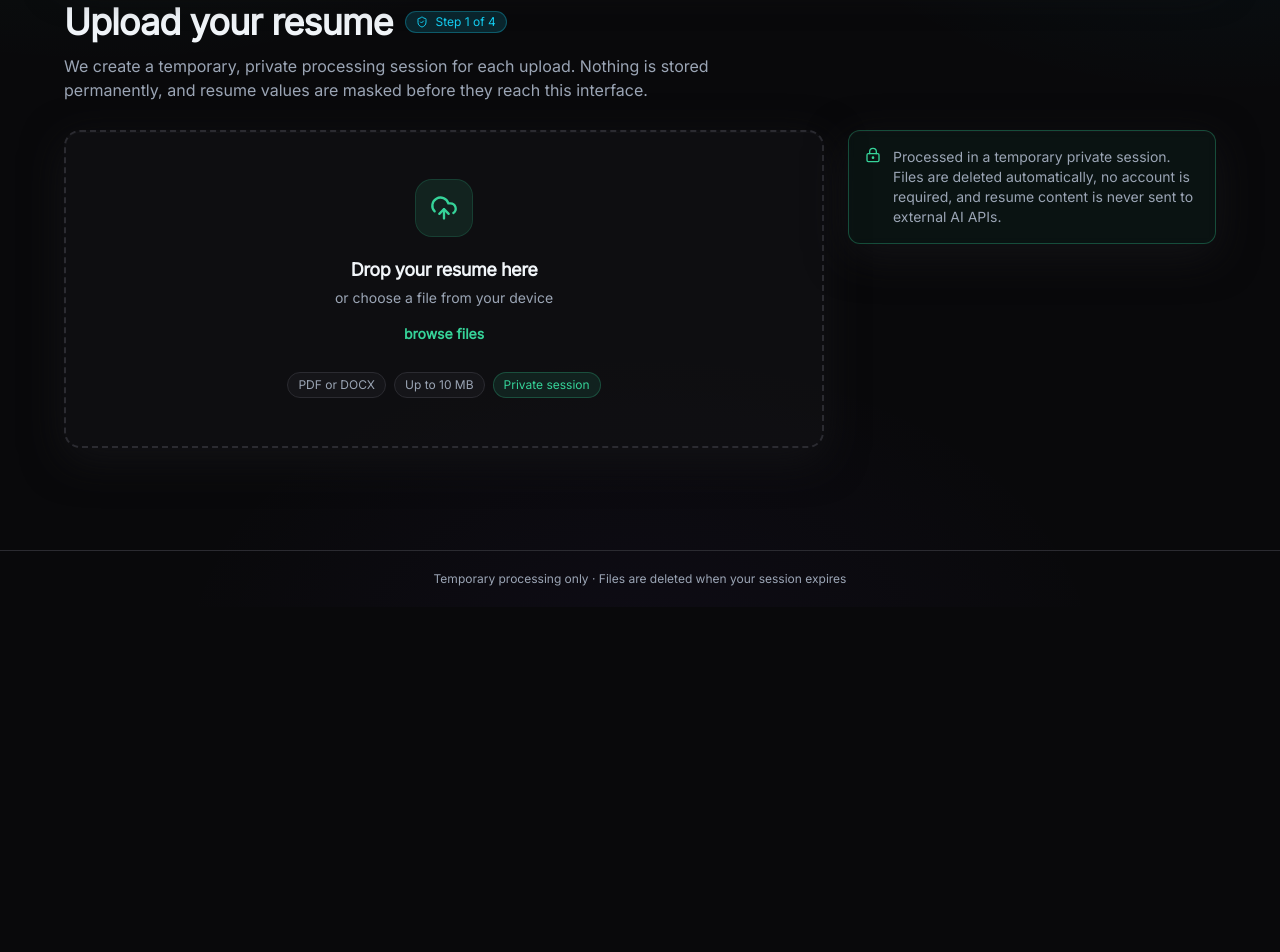
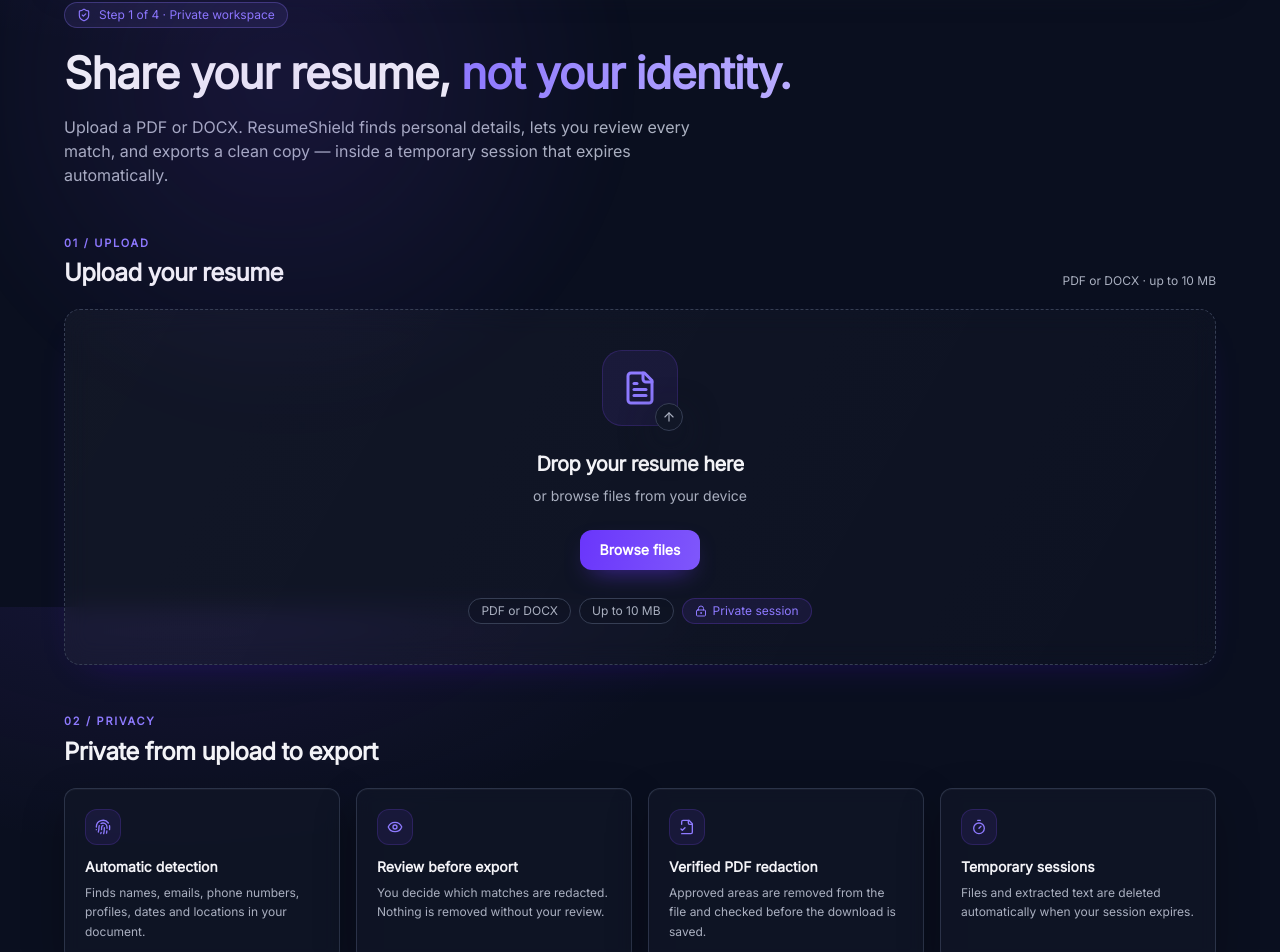
Before and after one commit to py43-cmd/Resumeshied, a React (Vite) app in the folder client/: page /upload in a window 1280 px wide. Shown: the part 193-1145 px from the top of the page. Before the commit the page ends 800 px from the top, so only its background shows below. Built offline with nearby package versions, Linux system fonts and the light colour scheme; no server answers.

Commit message:
feat: redesign upload page with premium dark AI-SaaS UI

```diff
--- a/client/src/components/layout/AppShell.jsx
+++ b/client/src/components/layout/AppShell.jsx
@@ -1,5 +1,5 @@
 import { Link, NavLink } from 'react-router-dom';
-import { Clock3, LayoutDashboard, UploadCloud } from 'lucide-react';
+import { Clock3, LayoutDashboard, LockKeyhole, UploadCloud } from 'lucide-react';
 
 import { useSession } from '../../context/SessionContext.jsx';
 import { BrandMark } from '../ui/BrandMark.jsx';
@@ -24,7 +24,7 @@ export function AppShell({ children }) {
 
   return (
     <div className="relative flex min-h-screen flex-col">
-      <div aria-hidden="true" className="pointer-events-none fixed inset-0 grid-backdrop opacity-25" />
+      <div aria-hidden="true" className="pointer-events-none fixed inset-0 grid-backdrop opacity-[0.12]" />
 
       <header className="sticky top-0 z-40 border-b border-border bg-background/85 backdrop-blur-xl">
         <div className="relative">
@@ -107,8 +107,11 @@ export function AppShell({ children }) {
 
       <main className="container relative z-10 flex-1 py-10">{children}</main>
 
-      <footer className="relative z-10 border-t border-border py-5 text-center text-xs text-muted-foreground">
-        Temporary processing only · Files are deleted when your session expires
+      <footer className="relative z-10 border-t border-border py-5">
+        <div className="container flex flex-wrap items-center justify-center gap-2 text-center text-xs text-muted-foreground">
+          <LockKeyhole className="h-3.5 w-3.5 text-accent" aria-hidden="true" />
+          Temporary processing only · Files are deleted when your session expires
+        </div>
       </footer>
     </div>
   );
--- a/client/src/components/layout/navStyles.js
+++ b/client/src/components/layout/navStyles.js
@@ -5,7 +5,7 @@ export function navPillClass(active = false) {
   return cn(
     'inline-flex items-center gap-2 whitespace-nowrap rounded-full px-3.5 py-1.5 text-xs font-medium transition-colors',
     active
-      ? 'bg-primary/15 text-primary'
+      ? 'bg-primary/15 text-accent'
       : 'text-muted-foreground hover:bg-muted hover:text-foreground',
   );
 }
--- a/client/src/components/shared/PrivacyNote.jsx
+++ b/client/src/components/shared/PrivacyNote.jsx
@@ -1,18 +1,20 @@
 import { LockKeyhole } from 'lucide-react';
-import { Alert, AlertDescription } from '../ui/Alert.jsx';
 
 export function PrivacyNote({ children }) {
   return (
-    <Alert variant="info">
-      <LockKeyhole className="h-4 w-4 text-primary" aria-hidden="true" />
-      <AlertDescription>
+    <section className="surface-panel rounded-2xl p-5 sm:p-6" aria-label="Privacy note">
+      <div className="mb-3 inline-flex items-center gap-2 rounded-full border border-primary/25 bg-primary/10 px-3 py-1 text-[11px] font-semibold uppercase tracking-[0.12em] text-accent">
+        <LockKeyhole className="h-3.5 w-3.5" aria-hidden="true" />
+        Privacy by design
+      </div>
+      <p className="text-sm leading-relaxed text-muted-foreground">
         {children ?? (
           <>
             Processed in a temporary private session. Files are deleted automatically,
-            no account is required, and resume content is never sent to external AI APIs.
+            no account is required, and resume values are masked before they reach this interface.
           </>
         )}
-      </AlertDescription>
-    </Alert>
+      </p>
+    </section>
   );
 }
--- a/client/src/components/ui/Badge.jsx
+++ b/client/src/components/ui/Badge.jsx
@@ -7,9 +7,9 @@ const badgeVariants = cva(
   {
     variants: {
       variant: {
-        default: 'border-primary/30 bg-primary/15 text-primary',
+        default: 'border-primary/30 bg-primary/15 text-accent',
         outline: 'border-border bg-surface/60 text-foreground',
-        accent: 'border-accent/30 bg-accent/15 text-accent',
+        accent: 'border-accent/30 bg-accent/10 text-accent',
         success: 'border-success/30 bg-success/15 text-success',
         warning: 'border-warning/30 bg-warning/15 text-warning',
         destructive: 'border-destructive/30 bg-destructive/15 text-destructive',
--- a/client/src/components/ui/Button.jsx
+++ b/client/src/components/ui/Button.jsx
@@ -8,12 +8,14 @@ const buttonVariants = cva(
   {
     variants: {
       variant: {
-        default: 'bg-primary text-primary-foreground shadow-card hover:bg-primary-hover',
-        secondary: 'bg-muted text-foreground hover:bg-muted/70 hover:text-primary',
-        outline: 'border border-border bg-surface/70 text-foreground hover:border-primary/40 hover:bg-primary/5 hover:text-primary',
+        default:
+          'bg-cta text-white shadow-[0_10px_28px_-12px_rgba(106,54,251,0.75)] hover:brightness-110',
+        secondary: 'bg-muted text-foreground hover:bg-muted/70 hover:text-accent',
+        outline:
+          'border border-border bg-surface/70 text-foreground hover:border-primary/50 hover:bg-primary/10 hover:text-accent',
         ghost: 'text-muted-foreground hover:bg-muted hover:text-foreground',
         destructive: 'bg-destructive text-destructive-foreground shadow-card hover:opacity-90',
-        link: 'text-primary underline-offset-4 hover:underline',
+        link: 'text-accent underline-offset-4 hover:underline',
       },
       size: {
         default: 'h-10 px-4 py-2',
--- a/client/src/components/upload/Dropzone.jsx
+++ b/client/src/components/upload/Dropzone.jsx
@@ -1,13 +1,91 @@
 import { useRef, useState } from 'react';
-import { UploadCloud } from 'lucide-react';
+import {
+  AlertTriangle,
+  ArrowUp,
+  CheckCircle2,
+  FileText,
+  Loader2,
+  LockKeyhole,
+  UploadCloud,
+} from 'lucide-react';
+
 import { cn } from '../../lib/utils.js';
 
-export function Dropzone({ onFile, disabled = false }) {
+const STATUS_COPY = {
+  idle: {
+    title: 'Drop your resume here',
+    hint: 'or browse files from your device',
+    action: 'Browse files',
+  },
+  selected: {
+    title: 'Resume selected',
+    hint: 'Checking the file before we upload it',
+    action: 'Choose another file',
+  },
+  uploading: {
+    title: 'Uploading your resume',
+    hint: 'Keep this tab open while we transfer the file',
+    action: 'Choose another file',
+  },
+  extracting: {
+    title: 'Reading your document',
+    hint: 'Extracting text and page layout',
+    action: 'Choose another file',
+  },
+  success: {
+    title: 'Resume ready to review',
+    hint: 'Upload a different file to replace it',
+    action: 'Choose another file',
+  },
+  error: {
+    title: 'We could not process that file',
+    hint: 'Check the message below and try another file',
+    action: 'Try another file',
+  },
+};
+
+export function Dropzone({ onFile, disabled = false, status = 'idle' }) {
   const inputRef = useRef(null);
+  const dragDepth = useRef(0);
   const [isDragging, setIsDragging] = useState(false);
+
+  const current = STATUS_COPY[status] ?? STATUS_COPY.idle;
+  const copy = isDragging
+    ? { title: 'Drop to upload', hint: 'Release to start processing', action: current.action }
+    : current;
+
+  const spinning = !isDragging && ['selected', 'uploading', 'extracting'].includes(status);
+
+  let Icon = FileText;
+  if (isDragging) Icon = UploadCloud;
+  else if (status === 'success') Icon = CheckCircle2;
+  else if (status === 'error') Icon = AlertTriangle;
+  else if (spinning) Icon = Loader2;
+
+  const iconTone = isDragging
+    ? 'border-primary/40 bg-primary/15 text-accent'
+    : status === 'success'
+      ? 'border-success/30 bg-success/10 text-success'
+      : status === 'error'
+        ? 'border-destructive/30 bg-destructive/10 text-destructive'
+        : 'border-primary/20 bg-primary/10 text-accent';
+
+  function handleDragEnter(event) {
+    event.preventDefault();
+    if (disabled) return;
+    dragDepth.current += 1;
+    setIsDragging(true);
+  }
+
+  function handleDragLeave(event) {
+    event.preventDefault();
+    dragDepth.current = Math.max(0, dragDepth.current - 1);
+    if (dragDepth.current === 0) setIsDragging(false);
+  }
 
   function handleDrop(event) {
     event.preventDefault();
+    dragDepth.current = 0;
     setIsDragging(false);
     if (disabled) return;
     const file = event.dataTransfer.files?.[0];
@@ -15,57 +93,74 @@ export function Dropzone({ onFile, disabled = false }) {
   }
 
   return (
-    <div
-      onDragEnter={(event) => {
-        event.preventDefault();
-        if (!disabled) setIsDragging(true);
-      }}
-      onDragOver={(event) => event.preventDefault()}
-      onDragLeave={() => setIsDragging(false)}
-      onDrop={handleDrop}
-      className={cn(
-        'group flex flex-col items-center justify-center rounded-2xl border-2 border-dashed border-border bg-card/60 p-12 text-center shadow-card transition-colors hover:border-primary/40',
-        isDragging && 'border-primary bg-primary/10',
-        disabled && 'pointer-events-none opacity-60',
-      )}
-    >
-      <span
-        className={cn(
-          'mb-5 flex h-14 w-14 items-center justify-center rounded-2xl bg-primary/10 text-primary ring-1 ring-primary/25 transition-transform duration-300',
-          !disabled && 'group-hover:scale-105',
-          isDragging && 'scale-110 bg-primary/20',
-        )}
-      >
-        <UploadCloud className="h-7 w-7" aria-hidden="true" />
-      </span>
-      <p className="text-lg font-semibold tracking-tight">Drop your resume here</p>
-      <p className="mt-1 text-sm text-muted-foreground">or choose a file from your device</p>
-      <button
-        type="button"
-        className="mt-3 rounded-lg px-2 py-1 text-sm font-semibold text-primary underline-offset-4 transition-colors hover:text-accent hover:underline focus-visible:outline-none focus-visible:ring-2 focus-visible:ring-primary focus-visible:ring-offset-2 focus-visible:ring-offset-background"
-        onClick={() => inputRef.current?.click()}
-        disabled={disabled}
-      >
-        browse files
-      </button>
-      <div className="mt-6 flex flex-wrap items-center justify-center gap-2 text-xs text-muted-foreground">
-        <span className="rounded-full border border-border bg-muted/50 px-2.5 py-1">PDF or DOCX</span>
-        <span className="rounded-full border border-border bg-muted/50 px-2.5 py-1">Up to 10 MB</span>
-        <span className="rounded-full border border-primary/25 bg-primary/10 px-2.5 py-1 text-primary">
-          Private session
-        </span>
-      </div>
+    <div className="relative">
       <input
+        id="resume-upload-input"
         ref={inputRef}
         type="file"
         accept=".pdf,.docx,application/pdf,application/vnd.openxmlformats-officedocument.wordprocessingml.document"
-        className="hidden"
+        className="peer sr-only"
+        disabled={disabled}
         onChange={(event) => {
           const file = event.target.files?.[0];
           if (file) onFile(file);
           event.target.value = '';
         }}
       />
+
+      <label
+        htmlFor="resume-upload-input"
+        onDragEnter={handleDragEnter}
+        onDragOver={(event) => event.preventDefault()}
+        onDragLeave={handleDragLeave}
+        onDrop={handleDrop}
+        className={cn(
+          'upload-zone group relative flex min-h-[288px] cursor-pointer flex-col items-center justify-center rounded-2xl border border-dashed px-6 py-10 text-center shadow-[0_14px_40px_-26px_rgba(75,12,223,0.45)] sm:min-h-[320px]',
+          'transition-[border-color,background-color,box-shadow] duration-200',
+          'peer-focus-visible:ring-2 peer-focus-visible:ring-ring peer-focus-visible:ring-offset-2 peer-focus-visible:ring-offset-background',
+          !isDragging && !['success', 'error'].includes(status) && 'border-border hover:border-primary/45',
+          isDragging && 'border-primary bg-primary/10 shadow-glow',
+          status === 'success' && !isDragging && 'border-success/40',
+          status === 'error' && !isDragging && 'border-destructive/40',
+          disabled && 'pointer-events-none opacity-60',
+        )}
+      >
+        <span
+          className={cn(
+            'relative flex h-[76px] w-[76px] items-center justify-center rounded-[20px] border',
+            'transition-transform duration-200 group-hover:scale-[1.03]',
+            isDragging && 'scale-105',
+            iconTone,
+          )}
+        >
+          <Icon className={cn('h-9 w-9', spinning && 'animate-spin')} aria-hidden="true" />
+          <span className="absolute -bottom-1.5 -right-1.5 flex h-7 w-7 items-center justify-center rounded-full border border-border bg-surface text-muted-foreground shadow-card">
+            <ArrowUp className="h-3.5 w-3.5" aria-hidden="true" />
+          </span>
+        </span>
+
+        <p aria-live="polite" className="mt-6 text-lg font-semibold tracking-tight sm:text-xl">
+          {copy.title}
+        </p>
+        <p className="mt-2 text-sm text-muted-foreground">{copy.hint}</p>
+
+        <span className="mt-6 inline-flex h-10 items-center justify-center rounded-lg bg-cta px-5 text-sm font-semibold text-white shadow-[0_10px_26px_-12px_rgba(106,54,251,0.8)] transition-[filter] duration-200 group-hover:brightness-110">
+          {copy.action}
+        </span>
+
+        <div className="mt-7 flex flex-wrap items-center justify-center gap-2 text-[11px] font-medium text-muted-foreground sm:text-xs">
+          <span className="rounded-full border border-border bg-background/40 px-3 py-1">
+            PDF or DOCX
+          </span>
+          <span className="rounded-full border border-border bg-background/40 px-3 py-1">
+            Up to 10 MB
+          </span>
+          <span className="inline-flex items-center gap-1.5 rounded-full border border-primary/25 bg-primary/10 px-3 py-1 text-accent">
+            <LockKeyhole className="h-3 w-3" aria-hidden="true" />
+            Private session
+          </span>
+        </div>
+      </label>
     </div>
   );
 }
--- a/client/src/pages/UploadPage.jsx
+++ b/client/src/pages/UploadPage.jsx
@@ -1,7 +1,15 @@
 import { useState } from 'react';
 import { useNavigate } from 'react-router-dom';
 import { toast } from 'sonner';
-import { AlertTriangle, LockKeyhole, ShieldCheck } from 'lucide-react';
+import {
+  AlertTriangle,
+  Eye,
+  FileCheck2,
+  Fingerprint,
+  LockKeyhole,
+  ShieldCheck,
+  Timer,
+} from 'lucide-react';
 
 import { Stepper } from '../components/shared/Stepper.jsx';
 import { PrivacyNote } from '../components/shared/PrivacyNote.jsx';
@@ -18,6 +26,38 @@ import {
 import { validateFile } from '../lib/fileValidation.js';
 import { useSession } from '../context/SessionContext.jsx';
 
+const FEATURES = [
+  {
+    icon: Fingerprint,
+    title: 'Automatic detection',
+    description: 'Finds names, emails, phone numbers, profiles, dates and locations in your document.',
+  },
+  {
+    icon: Eye,
+    title: 'Review before export',
+    description: 'You decide which matches are redacted. Nothing is removed without your review.',
+  },
+  {
+    icon: FileCheck2,
+    title: 'Verified PDF redaction',
+    description: 'Approved areas are removed from the file and checked before the download is saved.',
+  },
+  {
+    icon: Timer,
+    title: 'Temporary sessions',
+    description: 'Files and extracted text are deleted automatically when your session expires.',
+  },
+];
+
+const DROPZONE_STATUS = {
+  idle: 'idle',
+  validating: 'selected',
+  uploading: 'uploading',
+  extracting: 'extracting',
+  done: 'success',
+  error: 'error',
+};
+
 export default function UploadPage() {
   const navigate = useNavigate();
   const { sessionId, documentId, updateSession, clearSession } = useSession();
@@ -29,6 +69,7 @@ export default function UploadPage() {
   const [error, setError] = useState(null);
 
   const busy = ['validating', 'uploading', 'extracting'].includes(phase);
+  const dropzoneStatus = error ? 'error' : DROPZONE_STATUS[phase] ?? 'idle';
 
   async function handleFile(selected) {
     // Replacing a file destroys the previous temporary session first.
@@ -113,23 +154,35 @@ export default function UploadPage() {
     <div>
       <Stepper current={1} />
 
-      <div className="mb-7 space-y-3">
-        <div className="flex flex-wrap items-center gap-3">
-          <h1 className="text-3xl font-bold tracking-tight sm:text-4xl">Upload your resume</h1>
-          <Badge variant="accent" className="gap-2">
-            <ShieldCheck className="h-3 w-3" aria-hidden="true" />
-            Step 1 of 4
+      <section className="hero-glow relative mt-2 max-w-3xl">
+        <Badge variant="accent" className="w-fit gap-2 px-3 py-1">
+          <ShieldCheck className="h-3.5 w-3.5" aria-hidden="true" />
+          Step 1 of 4 · Private workspace
         </Badge>
+
+        <h1 className="mt-5 text-[2rem] font-semibold leading-[1.15] tracking-tight sm:text-[2.75rem]">
+          Share your resume, <span className="text-gradient">not your identity.</span>
+        </h1>
+        <p className="mt-4 max-w-2xl text-sm leading-relaxed text-muted-foreground sm:text-base">
+          Upload a PDF or DOCX. ResumeShield finds personal details, lets you review every match,
+          and exports a clean copy — inside a temporary session that expires automatically.
+        </p>
+      </section>
+
+      <section aria-labelledby="upload-heading" className="mt-10 space-y-5 sm:mt-12">
+        <div className="flex flex-wrap items-end justify-between gap-3">
+          <div>
+            <p className="text-[11px] font-semibold uppercase tracking-[0.16em] text-accent">
+              01 / Upload
+            </p>
+            <h2 id="upload-heading" className="mt-1.5 text-xl font-semibold tracking-tight sm:text-2xl">
+              Upload your resume
+            </h2>
           </div>
-        <p className="max-w-2xl text-sm leading-relaxed text-muted-foreground sm:text-base">
-          We create a temporary, private processing session for each upload. Nothing is stored
-          permanently, and resume values are masked before they reach this interface.
-        </p>
+          <p className="text-xs text-muted-foreground">PDF or DOCX · up to 10 MB</p>
         </div>
 
-      <div className="grid gap-6 lg:grid-cols-3">
-        <div className="space-y-5 lg:col-span-2">
-          <Dropzone onFile={handleFile} disabled={busy} />
+        <Dropzone onFile={handleFile} disabled={busy} status={dropzoneStatus} />
 
         {file && (
           <FileValidationCard
@@ -183,12 +236,35 @@ export default function UploadPage() {
             <AlertDescription>{error}</AlertDescription>
           </Alert>
         )}
+      </section>
+
+      <section aria-labelledby="privacy-heading" className="mt-12 space-y-5">
+        <div>
+          <p className="text-[11px] font-semibold uppercase tracking-[0.16em] text-accent">
+            02 / Privacy
+          </p>
+          <h2 id="privacy-heading" className="mt-1.5 text-xl font-semibold tracking-tight sm:text-2xl">
+            Private from upload to export
+          </h2>
         </div>
 
-        <div className="self-start lg:sticky lg:top-24">
+        <div className="grid gap-4 sm:grid-cols-2 lg:grid-cols-4">
+          {FEATURES.map(({ icon: Icon, title, description }) => (
+            <div
+              key={title}
+              className="surface-panel rounded-xl p-4 transition-colors hover:border-primary/30 sm:p-5"
+            >
+              <span className="mb-3 flex h-9 w-9 items-center justify-center rounded-lg border border-primary/20 bg-primary/10 text-accent">
+                <Icon className="h-4 w-4" aria-hidden="true" />
+              </span>
+              <h3 className="text-sm font-semibold text-foreground">{title}</h3>
+              <p className="mt-1.5 text-xs leading-relaxed text-muted-foreground">{description}</p>
+            </div>
+          ))}
+        </div>
+
         <PrivacyNote />
-        </div>
-      </div>
+      </section>
     </div>
   );
 }
--- a/client/src/styles/index.css
+++ b/client/src/styles/index.css
@@ -10,37 +10,37 @@
 
 @layer base {
   :root {
-    /* Obsidian palette */
-    --background: 240 10% 4%;
-    --foreground: 210 40% 96%;
+    /* Midnight palette: deep navy surface, lavender accent, restrained contrast. */
+    --background: 226 51% 8%;
+    --foreground: 228 22% 96%;
 
-    --card: 240 8% 8%;
-    --card-foreground: 210 40% 96%;
+    --card: 224 38% 11%;
+    --card-foreground: 228 22% 96%;
 
-    --muted: 240 6% 13%;
-    --muted-foreground: 218 15% 66%;
+    --muted: 224 28% 15%;
+    --muted-foreground: 224 15% 71%;
 
-    --primary: 158 64% 52%;
-    --primary-hover: 158 70% 43%;
-    --primary-foreground: 160 65% 6%;
+    --primary: 258 90% 62%;
+    --primary-hover: 258 76% 54%;
+    --primary-foreground: 0 0% 100%;
 
-    --accent: 190 92% 52%;
-    --accent-foreground: 190 90% 6%;
+    --accent: 249 100% 74%;
+    --accent-foreground: 250 60% 8%;
 
-    --destructive: 350 86% 62%;
+    --destructive: 0 72% 63%;
     --destructive-foreground: 0 0% 100%;
 
-    --warning: 38 94% 58%;
-    --warning-foreground: 32 70% 8%;
+    --warning: 36 94% 62%;
+    --warning-foreground: 30 65% 8%;
 
-    --success: 156 70% 48%;
-    --success-foreground: 160 70% 6%;
+    --success: 154 62% 50%;
+    --success-foreground: 160 65% 6%;
 
-    --border: 240 6% 18%;
-    --input: 240 6% 20%;
-    --ring: 158 64% 52%;
+    --border: 223 22% 27%;
+    --input: 223 22% 31%;
+    --ring: 249 100% 74%;
 
-    --radius: 1rem;
+    --radius: 0.75rem;
   }
 
   html {
@@ -54,20 +54,21 @@
 
   body {
     @apply bg-background text-foreground font-sans antialiased;
-    background-image:
-      radial-gradient(900px 520px at 8% -8%, hsl(158 64% 52% / 0.08), transparent 62%),
-      radial-gradient(820px 500px at 96% 0%, hsl(190 92% 52% / 0.06), transparent 58%),
-      radial-gradient(760px 520px at 50% 108%, hsl(258 70% 58% / 0.05), transparent 62%);
+    background-image: radial-gradient(
+      900px 520px at 14% -10%,
+      hsl(258 90% 62% / 0.12),
+      transparent 62%
+    );
     background-attachment: fixed;
   }
 
   ::selection {
-    background: hsl(var(--primary) / 0.25);
+    background: hsl(var(--primary) / 0.3);
     color: hsl(var(--foreground));
   }
 
   :focus-visible {
-    @apply outline-none ring-2 ring-primary ring-offset-2 ring-offset-background;
+    @apply outline-none ring-2 ring-ring ring-offset-2 ring-offset-background;
   }
 
   ::-webkit-scrollbar {
@@ -94,9 +95,8 @@
   .text-gradient {
     background-image: linear-gradient(
       100deg,
-      hsl(var(--primary)) 0%,
-      hsl(var(--accent)) 55%,
-      hsl(258 90% 72%) 100%
+      hsl(var(--accent)) 0%,
+      hsl(249 100% 84%) 100%
     );
     -webkit-background-clip: text;
     background-clip: text;
@@ -104,15 +104,25 @@
   }
 
   .surface-panel {
-    background: linear-gradient(180deg, hsl(var(--card) / 0.96), hsl(var(--card) / 0.86));
-    border: 1px solid hsl(var(--border) / 0.9);
-    box-shadow: inset 0 1px 0 hsl(0 0% 100% / 0.03), 0 14px 44px hsl(0 0% 0% / 0.28);
+    background: hsl(var(--card) / 0.72);
+    border: 1px solid hsl(var(--border) / 0.75);
+    box-shadow: inset 0 1px 0 hsl(0 0% 100% / 0.035), 0 16px 44px hsl(0 0% 0% / 0.24);
+    backdrop-filter: blur(8px);
+  }
+
+  .upload-zone {
+    background-image: linear-gradient(
+      120deg,
+      hsl(0 0% 100% / 0.035),
+      hsl(0 0% 100% / 0.015)
+    );
+    backdrop-filter: blur(12px);
   }
 
   .grid-backdrop {
     background-image:
-      linear-gradient(to right, hsl(0 0% 100% / 0.025) 1px, transparent 1px),
-      linear-gradient(to bottom, hsl(0 0% 100% / 0.025) 1px, transparent 1px);
+      linear-gradient(to right, hsl(0 0% 100% / 0.018) 1px, transparent 1px),
+      linear-gradient(to bottom, hsl(0 0% 100% / 0.018) 1px, transparent 1px);
     background-size: 48px 48px;
     -webkit-mask-image: linear-gradient(to bottom, black, transparent 80%);
     mask-image: linear-gradient(to bottom, black, transparent 80%);
@@ -124,9 +134,7 @@
     inset: -30% -10% auto -10%;
     height: 560px;
     pointer-events: none;
-    background:
-      radial-gradient(circle at 25% 30%, hsl(158 64% 52% / 0.1), transparent 44%),
-      radial-gradient(circle at 72% 20%, hsl(190 92% 52% / 0.07), transparent 42%);
+    background: radial-gradient(circle at 32% 24%, hsl(258 90% 62% / 0.12), transparent 46%);
     filter: blur(20px);
   }
 
--- a/client/tailwind.config.js
+++ b/client/tailwind.config.js
@@ -57,13 +57,14 @@ export default {
         sans: ['Inter', 'system-ui', 'sans-serif'],
       },
       backgroundImage: {
+        cta: 'linear-gradient(100deg, #6a36fb 0%, #7f57fb 100%)',
         'accent-sheen':
-          'linear-gradient(110deg, hsl(var(--primary)) 0%, hsl(var(--accent)) 55%, hsl(258 90% 72%) 100%)',
+          'linear-gradient(110deg, hsl(var(--primary)) 0%, hsl(var(--accent)) 55%, hsl(249 100% 78%) 100%)',
       },
       boxShadow: {
-        card: 'inset 0 1px 0 rgba(255,255,255,0.035), 0 12px 40px rgba(0,0,0,0.32)',
-        panel: 'inset 0 1px 0 rgba(255,255,255,0.045), 0 28px 80px rgba(0,0,0,0.55)',
-        glow: '0 0 0 1px hsl(var(--primary) / 0.22), 0 18px 50px hsl(var(--primary) / 0.14)',
+        card: 'inset 0 1px 0 rgba(255,255,255,0.04), 0 12px 34px rgba(0,0,0,0.28)',
+        panel: 'inset 0 1px 0 rgba(255,255,255,0.05), 0 28px 70px rgba(0,0,0,0.5)',
+        glow: '0 0 0 1px hsl(var(--accent) / 0.25), 0 16px 48px hsl(258 90% 50% / 0.18)',
       },
     },
   },
```
Also changed, not shown: client/src/components/upload/FileValidationCard.jsx (+46 -17 lines). Lines whose indentation alone changed are shown as unchanged.
